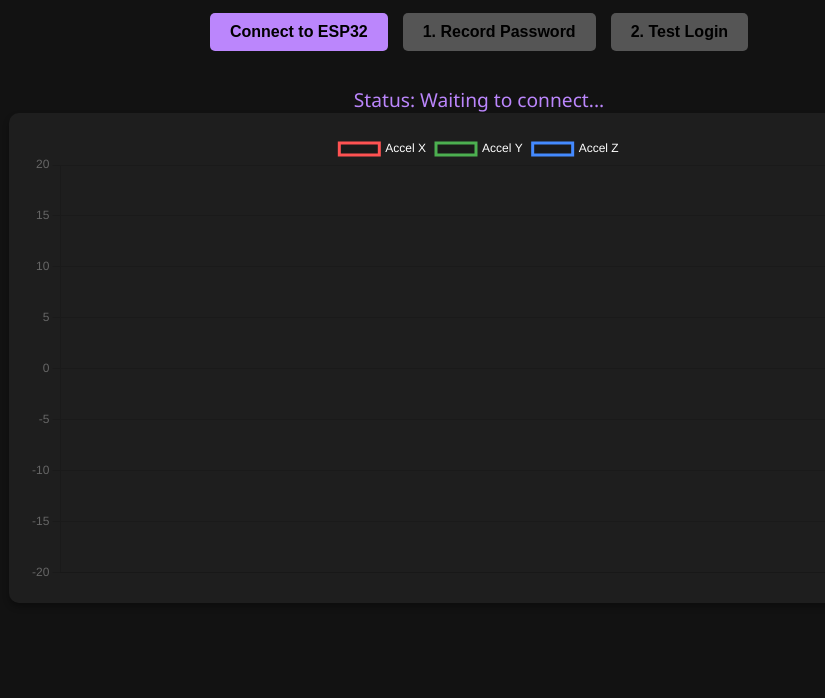
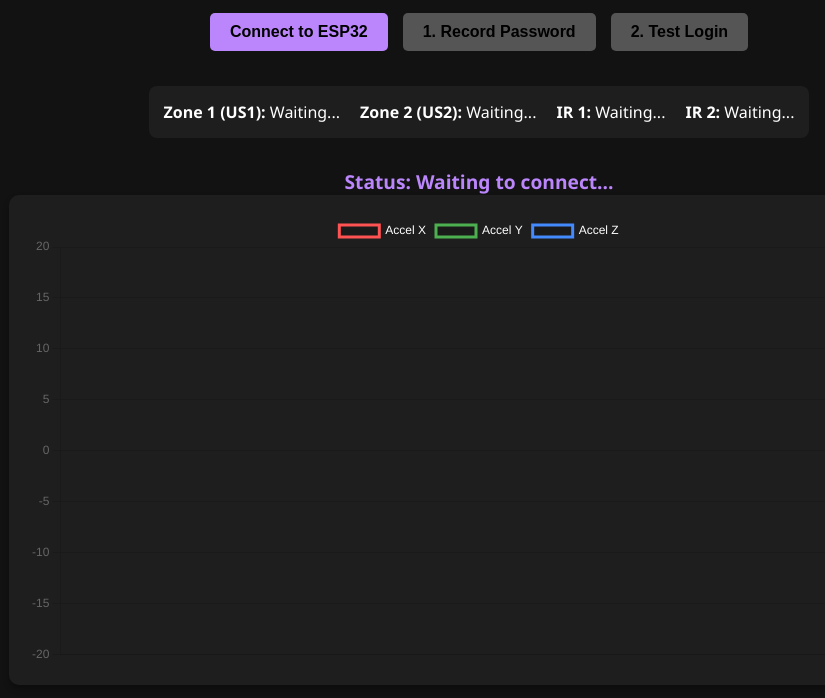
Before and after one commit to Curious-Lunatic/Spatiotemporal-Gesture-System, a plain HTML site: page index.html in a window 1280 px wide. Shown: the part 150-848 px from the top of the page, without its empty margins (161-986 px from the left). Before the commit the page ends 813 px from the top, so only its background shows below. Drawn offline with nearby package versions, Linux system fonts and the light colour scheme.

Commit message:
Update index.html

```diff
--- a/index.html
+++ b/index.html
@@ -59,12 +59,20 @@
     <h1>Spatio-Temporal Auth Engine</h1>
     <p>Live MPU6050 DTW Processing</p>
 
-    <div class="controls">
+<div class="controls">
         <button id="connectBtn">Connect to ESP32</button>
         <button id="recordTemplateBtn" disabled>1. Record Password</button>
         <button id="testGestureBtn" disabled>2. Test Login</button>
     </div>
-    <div id="statusText" style="color: #bb86fc;">Status: Waiting to connect...</div>
+
+    <div style="display: flex; gap: 20px; margin: 15px 0; background: #1e1e1e; padding: 15px; border-radius: 8px;">
+        <div><strong>Zone 1 (US1):</strong> <span id="us1Label">Waiting...</span></div>
+        <div><strong>Zone 2 (US2):</strong> <span id="us2Label">Waiting...</span></div>
+        <div><strong>IR 1:</strong> <span id="ir1Label">Waiting...</span></div>
+        <div><strong>IR 2:</strong> <span id="ir2Label">Waiting...</span></div>
+    </div>
+
+    <div id="statusText" style="color: #bb86fc; font-weight: bold; font-size: 1.2rem;">Status: Waiting to connect...</div>
 
     <div class="chart-container">
         <canvas id="imuChart"></canvas>
```
